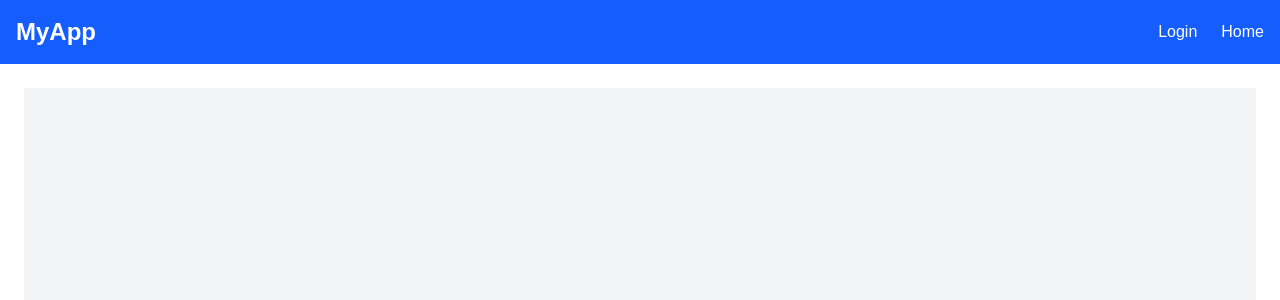
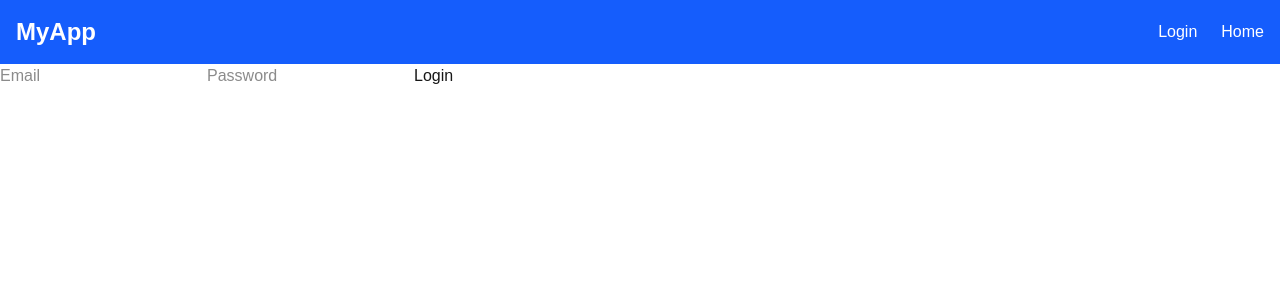
Before and after one commit to MetalFingerDev/college, a Next.js app: page /Login in a window 1280 px wide. Shown: the top 300 px of the page. Built offline with nearby package versions, Linux system fonts and the light colour scheme.

Commit message:
Added basic login page

```diff
--- a/app/Login/page.tsx
+++ b/app/Login/page.tsx
@@ -1,13 +1,34 @@
-"use client";
-
-import { useState } from "react";
+import { FormEvent } from "react";
+import { useRouter } from "next/router";
 
 export default function LoginPage() {
+	const router = useRouter();
 
+	async function handleSubmit(event: FormEvent<HTMLFormElement>) {
+		event.preventDefault();
 
-  return (
-    <div className="flex items-center justify-center min-h-screen bg-gray-100">
+		const formData = new FormData(event.currentTarget);
+		const email = formData.get("email");
+		const password = formData.get("password");
 
-    </div>
-  );
+		const response = await fetch("/api/auth/login", {
+			method: "POST",
+			headers: { "Content-Type": "application/json" },
+			body: JSON.stringify({ email, password }),
+		});
+
+		if (response.ok) {
+			router.push("/profile");
+		} else {
+			// Handle errors
+		}
+	}
+
+	return (
+		<form onSubmit={handleSubmit}>
+			<input type='email' name='email' placeholder='Email' required />
+			<input type='password' name='password' placeholder='Password' required />
+			<button type='submit'>Login</button>
+		</form>
+	);
 }
--- /dev/null
+++ b/app/api/auth/[...nextauth]/route.tsx
@@ -0,0 +1,2 @@
+import { handlers } from "@/auth"; // Referring to the auth.ts we just created
+export const { GET, POST } = handlers;
--- /dev/null
+++ b/app/auth.ts
@@ -0,0 +1,5 @@
+import NextAuth from "next-auth"
+
+export const { handlers, signIn, signOut, auth } = NextAuth({
+  providers: [],
+})
--- a/app/layout.tsx
+++ b/app/layout.tsx
@@ -8,10 +8,10 @@ export const metadata = {
 
 export default function RootLayout({ children }) {
 	return (
-    <html lang="en">
+		<html lang='en'>
 			<body>
 				<Navbar />
-        <main className="p-6">{children}</main>
+				<main>{children}</main>
 			</body>
 		</html>
 	);
--- /dev/null
+++ b/app/middleware.ts
@@ -0,0 +1 @@
+export { auth as middleware } from "@/auth"
```
Lines whose indentation alone changed are shown as unchanged.
